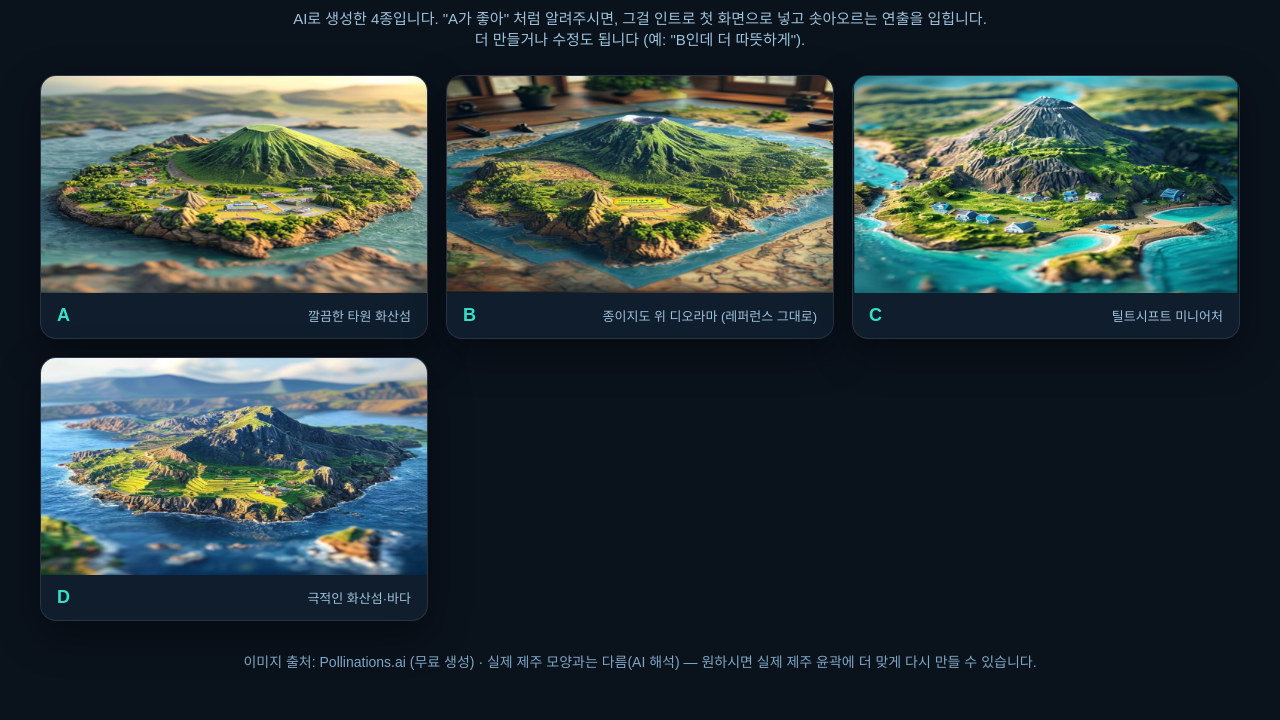
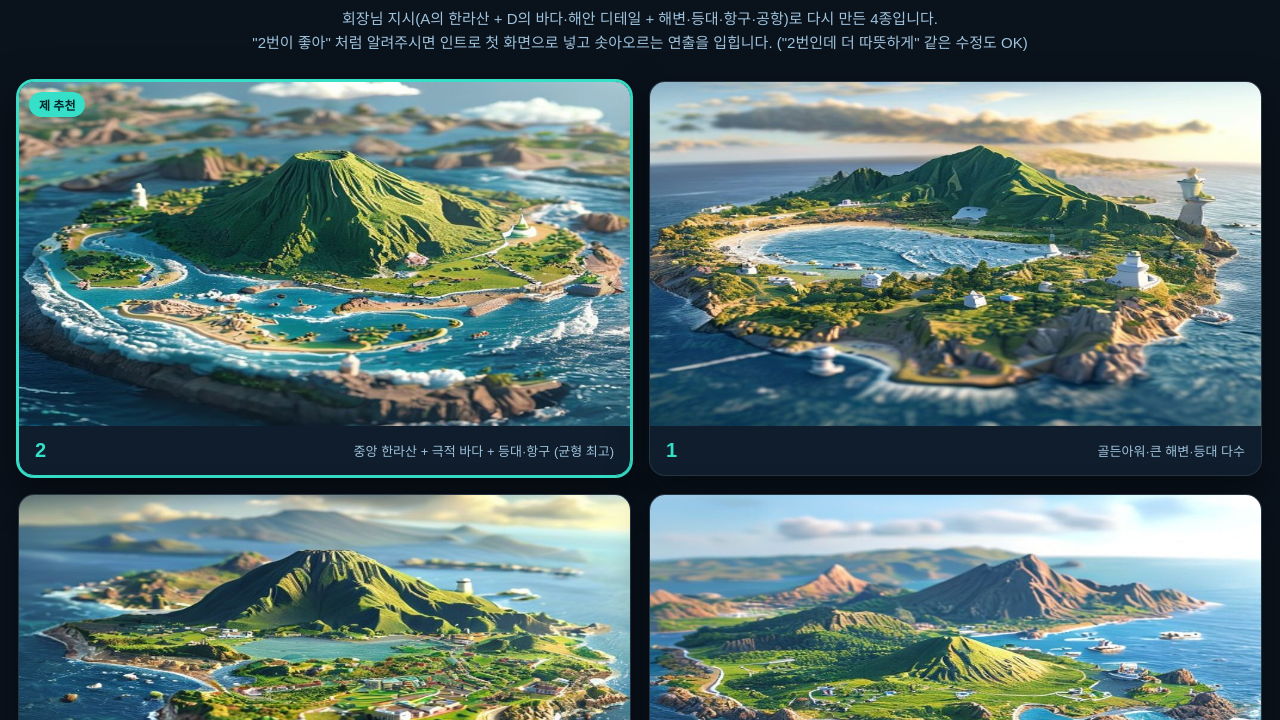
Before and after one commit to lee91251/jeju-trip-planner, a plain HTML site: page gallery.html in a window 1280 px wide. Shown: the part 80-800 px from the top of the page. Drawn offline with Linux system fonts and the light colour scheme; a web font is replaced by a local one.

Commit message:
feat: 제주 디오라마 정교화 4종 (한라산+바다+해안디테일)
- 회장 지시: A의 한라산 + D의 바다 + 해변·등대·항구·공항 디테일
- Pollinations flux 1600x900, seed 3/17/42/88
- 갤러리에 추천(17) 표시

Co-Authored-By: Claude Opus 4.8 <noreply@anthropic.com>

```diff
--- a/gallery.html
+++ b/gallery.html
@@ -9,25 +9,38 @@
   *{margin:0;padding:0;box-sizing:border-box;}
   body{background:#0a121c; color:#eaf6ff; font-family:"Pretendard",sans-serif; padding:28px 18px 60px; text-align:center;}
   h1{font-size:clamp(22px,4vw,34px); font-weight:800; letter-spacing:-.02em;}
-  p.sub{color:#9fc3dd; margin:10px 0 26px; font-size:15px;}
-  .grid{display:grid; grid-template-columns:repeat(auto-fit,minmax(340px,1fr)); gap:18px; max-width:1200px; margin:0 auto;}
-  .card{background:#0f1d2c; border:1px solid rgba(255,255,255,.1); border-radius:16px; overflow:hidden; box-shadow:0 14px 40px rgba(0,0,0,.4);}
+  p.sub{color:#9fc3dd; margin:10px 0 26px; font-size:15px; line-height:1.6;}
+  .grid{display:grid; grid-template-columns:repeat(auto-fit,minmax(420px,1fr)); gap:18px; max-width:1280px; margin:0 auto;}
+  .card{background:#0f1d2c; border:1px solid rgba(255,255,255,.1); border-radius:16px; overflow:hidden; box-shadow:0 14px 40px rgba(0,0,0,.4); position:relative;}
+  .card.best{border-color:#36e0c8; box-shadow:0 0 0 2px #36e0c8, 0 14px 40px rgba(0,0,0,.5);}
   .card img{width:100%; display:block; aspect-ratio:16/9; object-fit:cover;}
-  .tag{display:flex; align-items:center; justify-content:space-between; padding:12px 16px;}
-  .tag b{font-size:18px; color:#36e0c8;}
+  .tag{display:flex; align-items:center; justify-content:space-between; padding:13px 16px;}
+  .tag b{font-size:20px; color:#36e0c8;}
   .tag span{font-size:13px; color:#9fc3dd;}
+  .pick{position:absolute; top:10px; left:10px; background:#36e0c8; color:#04222a; font-weight:800; font-size:12px; padding:4px 10px; border-radius:999px;}
   .foot{margin-top:30px; color:#7fa6c4; font-size:14px; line-height:1.7;}
+  .section-title{margin:40px 0 14px; font-size:14px; color:#7fa6c4;}
+  .old{opacity:.6;}
 </style>
 </head>
 <body>
   <h1>🌋 제주 디오라마 — 마음에 드는 걸 고르세요</h1>
-  <p class="sub">AI로 생성한 4종입니다. "A가 좋아" 처럼 알려주시면, 그걸 인트로 첫 화면으로 넣고 솟아오르는 연출을 입힙니다.<br/>더 만들거나 수정도 됩니다 (예: "B인데 더 따뜻하게").</p>
+  <p class="sub">회장님 지시(A의 한라산 + D의 바다·해안 디테일 + 해변·등대·항구·공항)로 다시 만든 4종입니다.<br/>"2번이 좋아" 처럼 알려주시면 인트로 첫 화면으로 넣고 솟아오르는 연출을 입힙니다. ("2번인데 더 따뜻하게" 같은 수정도 OK)</p>
   <div class="grid">
+    <div class="card best"><span class="pick">제 추천</span><img src="jeju_17.jpg" alt="2"><div class="tag"><b>2</b><span>중앙 한라산 + 극적 바다 + 등대·항구 (균형 최고)</span></div></div>
+    <div class="card"><img src="jeju_42.jpg" alt="1"><div class="tag"><b>1</b><span>골든아워·큰 해변·등대 다수</span></div></div>
+    <div class="card"><img src="jeju_88.jpg" alt="3"><div class="tag"><b>3</b><span>청록 만(灣)·풍부한 마을</span></div></div>
+    <div class="card"><img src="jeju_3.jpg" alt="4"><div class="tag"><b>4</b><span>여러 봉우리·깊은 바다</span></div></div>
+  </div>
+
+  <div class="section-title">— 처음 만든 4종 (참고) —</div>
+  <div class="grid old">
     <div class="card"><img src="dioA.jpg" alt="A"><div class="tag"><b>A</b><span>깔끔한 타원 화산섬</span></div></div>
-    <div class="card"><img src="dioB.jpg" alt="B"><div class="tag"><b>B</b><span>종이지도 위 디오라마 (레퍼런스 그대로)</span></div></div>
-    <div class="card"><img src="dioC.jpg" alt="C"><div class="tag"><b>C</b><span>틸트시프트 미니어처</span></div></div>
-    <div class="card"><img src="dioD.jpg" alt="D"><div class="tag"><b>D</b><span>극적인 화산섬·바다</span></div></div>
+    <div class="card"><img src="dioB.jpg" alt="B"><div class="tag"><b>B</b><span>종이지도 디오라마</span></div></div>
+    <div class="card"><img src="dioC.jpg" alt="C"><div class="tag"><b>C</b><span>틸트시프트</span></div></div>
+    <div class="card"><img src="dioD.jpg" alt="D"><div class="tag"><b>D</b><span>극적 화산섬</span></div></div>
   </div>
-  <p class="foot">이미지 출처: Pollinations.ai (무료 생성) · 실제 제주 모양과는 다름(AI 해석) — 원하시면 실제 제주 윤곽에 더 맞게 다시 만들 수 있습니다.</p>
+
+  <p class="foot">이미지: Pollinations.ai (무료 생성) · 실제 제주 윤곽과는 다른 AI 해석입니다 — 원하시면 실제 모양에 더 맞춰 다시 만들 수 있습니다.</p>
 </body>
 </html>
```
Also changed, not shown: jeju_17.jpg (added), jeju_3.jpg (added), jeju_42.jpg (added), jeju_88.jpg (added).
